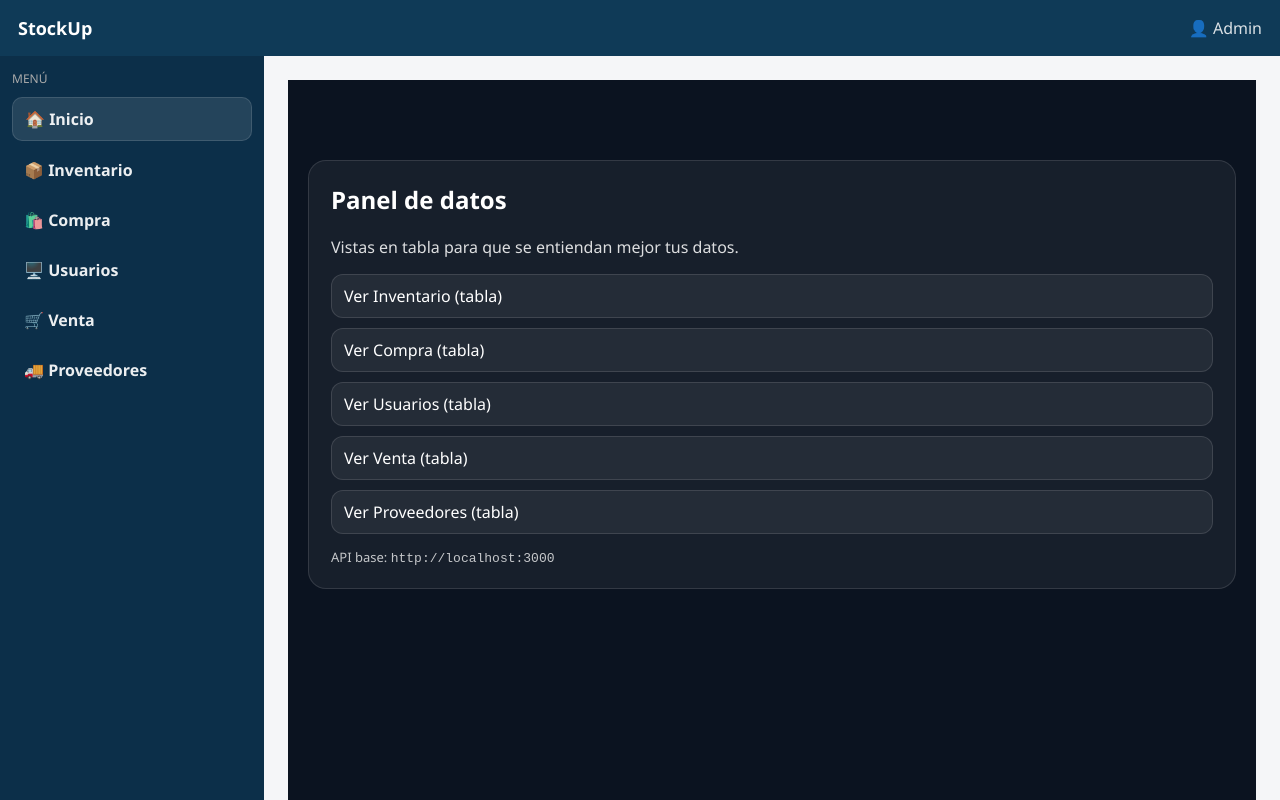
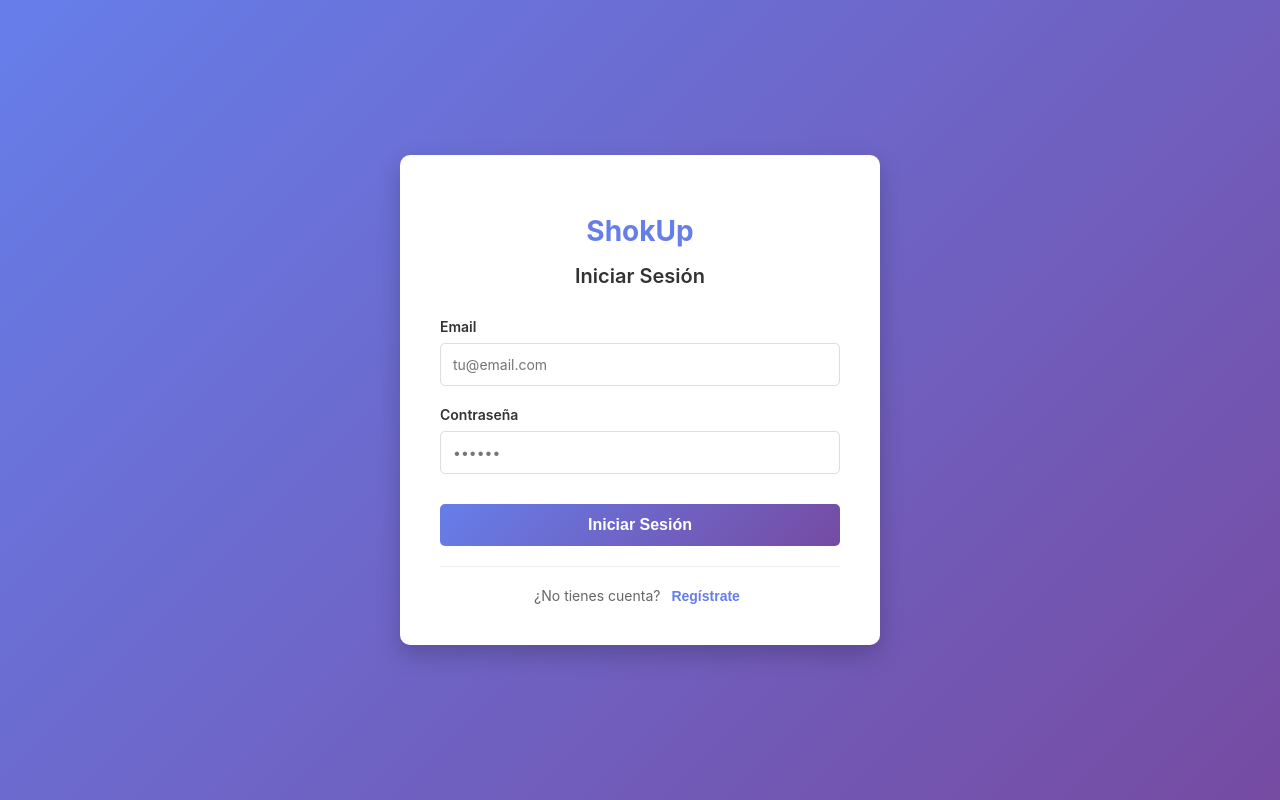
Before and after one commit to Aranzaa04/vite-react-fullstack, a React (Vite) app: page /login in a window 1280 px wide. Before the commit this address led to /. Shown: the top 800 px of the page. Built offline with nearby package versions, Linux system fonts and the light colour scheme.

Commit message:
Update App.tsx

```diff
--- a/src/App.tsx
+++ b/src/App.tsx
@@ -2,11 +2,21 @@
 import Home from "./pages/Home";
 import TablePage from "./pages/TablePage";
 import Layout from "./components/AppLayout";
+import LoginPage from "./pages/LoginPage";
+import { ProtectedRoute } from "./components/ProtectedRoute";
 
 export default function App() {
   return (
     <Routes>
-      <Route element={<Layout />}>
+      <Route path="/login" element={<LoginPage />} />
+
+      <Route
+        element={
+          <ProtectedRoute>
+            <Layout />
+          </ProtectedRoute>
+        }
+      >
         <Route path="/" element={<Home />} />
 
         <Route
```
